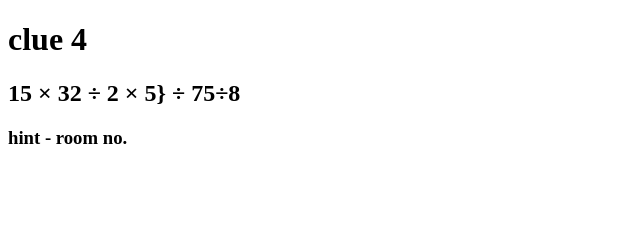
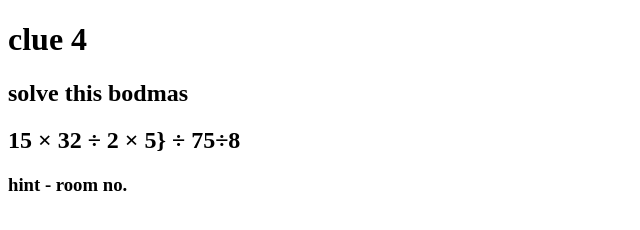
Before and after one commit to Ankitpardhi27/Triangle, a plain HTML site: page index.html in a window 1280 px wide. Shown: the whole page, without its empty margins (0-640 px from the left). Drawn offline with Linux system fonts and the light colour scheme.

Commit message:
Update index.html

```diff
--- a/index.html
+++ b/index.html
@@ -7,6 +7,7 @@
 </head>
 <body>
     <h1> clue 4 </h1>
+    <h2> solve this bodmas</h2>
     <h2> 15 × 32 ÷ 2 × 5} ÷ 75÷8 </h2>
     <h3> hint - room no.</h3>
 </body>
```
